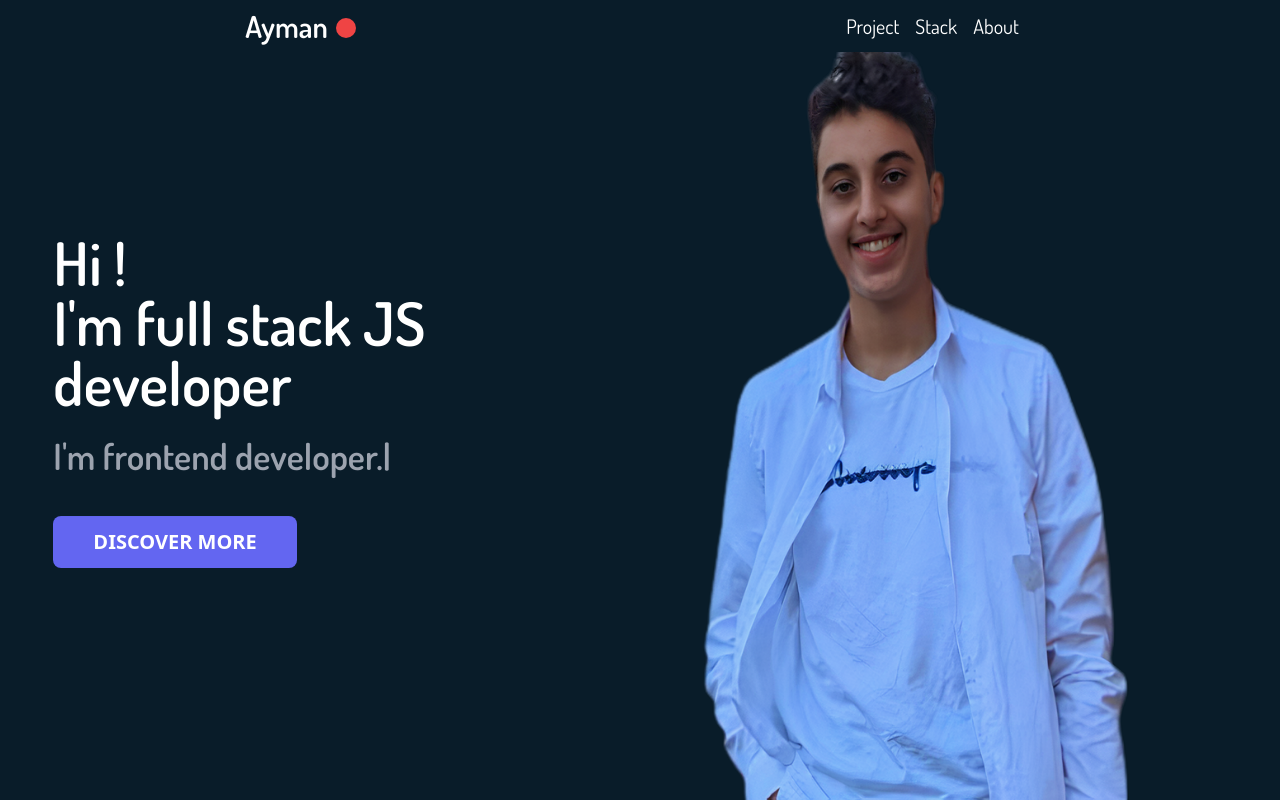
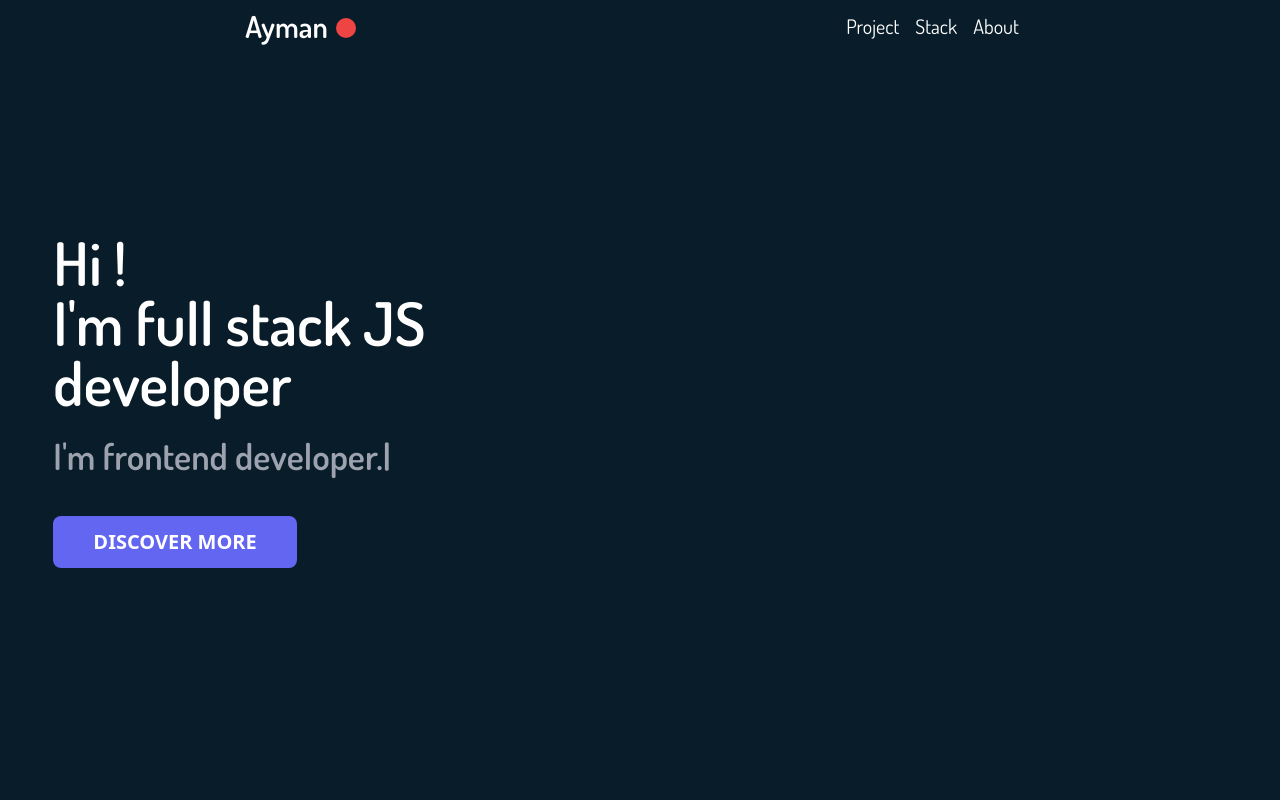
Before and after one commit to AymaBA/Current-Portfolio, a React (Create React App) app: page / in a window 1280 px wide. Shown: the top 802 px of the page. Built offline with nearby package versions, Linux system fonts and the light colour scheme.

Commit message:
possible patch lock img project + animation img header

```diff
--- a/src/component/Card.jsx
+++ b/src/component/Card.jsx
@@ -6,7 +6,7 @@ export default function Card({ title, description, githubUrl, imageUrl, projectU
         <div className="flex md:flex-wrap md:w-3/12 flex-col bg-black p-5 rounded-lg shadow-2xl text-white m-5" style={{ background: 'rgb(9, 28, 41)' }}>
             <a href={projectUrl} className="flex" target="blank">
                 <LazyLoadImage
-                    className={`rounded-lg ${projectUrl ? "hover:scale-95 cursor-pointer" : ""} select-none transform duration-200`}
+                    className={`rounded-lg max-w-full ${projectUrl ? "hover:scale-95 cursor-pointer" : ""} select-none transform duration-200`}
                     src={imageUrl}
                 />
             </a>
--- a/src/component/Header.jsx
+++ b/src/component/Header.jsx
@@ -7,20 +7,22 @@ export default function Header() {
 	const [animated, setAnimated] = useState(false);
 	useEffect(() => {
 		setAnimated(true);
-	}, [])
+	},[])
 	return (
 		<div className="min-h-screen flex items-center justify-center " style={{
 			backgroundColor: "rgb(9, 28, 41)",
 		}} id="header">
 			<div className="flex flex-col items-center md:flex-row-reverse justify-around w-11/12">
+
 				<LazyLoadImage
-					className="lg:h-screen select-none"
+					className={`md:animate-spawn transform duration-2000 ease-in-out lg:h-screen select-none`}
 					src={process.env.PUBLIC_URL + 'assets/57114259-removebg-preview.png'}
 					effect="blur"
 					placeholderSrc={process.env.PUBLIC_URL + '/logo512.png'}
 				/>
+
 				<div className="text-white text-center md:text-left">
-					<h2 className={`${animated ? "" : "translate-y-10 opacity-0"} transform transition duration-2000 ease-in-out md:text-4xl text-3xl lg:text-6xl font-bold font-dosis md:text-left`}>Hi !<br /> I'm full stack JS developer</h2>
+					<h2 className={`${animated ? "" : "translate-x-10 opacity-0"} transform transition duration-2000 ease-in-out md:text-4xl text-3xl lg:text-6xl font-bold font-dosis md:text-left`}>Hi !<br /> I'm full stack JS developer</h2>
 					<br />
 					<h1>
 						<Typical
--- a/tailwind.config.js
+++ b/tailwind.config.js
@@ -12,6 +12,7 @@ module.exports = {
 		animation:{
 			float: 'float 3s infinite',
 			refloat: 'float 3s infinite 1s',
+			spawn:'spawn 1s'
 		},
 		keyframes: {
 			float: {
@@ -24,6 +25,17 @@ module.exports = {
 				'100%': { transform: 'translateY(0)',
 					animationTimingFunction:'ease-in-out'
 				},
+			},
+			spawn: {
+				'0%': { transform: 'translateX(-40px)',
+					opacity:0,
+					animationTimingFunction:'ease-in-out'
+				},
+
+				'100%': { transform: 'translateX(0)',
+					opacity:1,
+					animationTimingFunction:'ease-in-out'
+				}
 			}
 		},
 		transitionDuration: {
```
Also changed, not shown: src/component/Project.jsx (line endings or trailing spaces), 2 other files (tests, documents, lock files or other folders).
